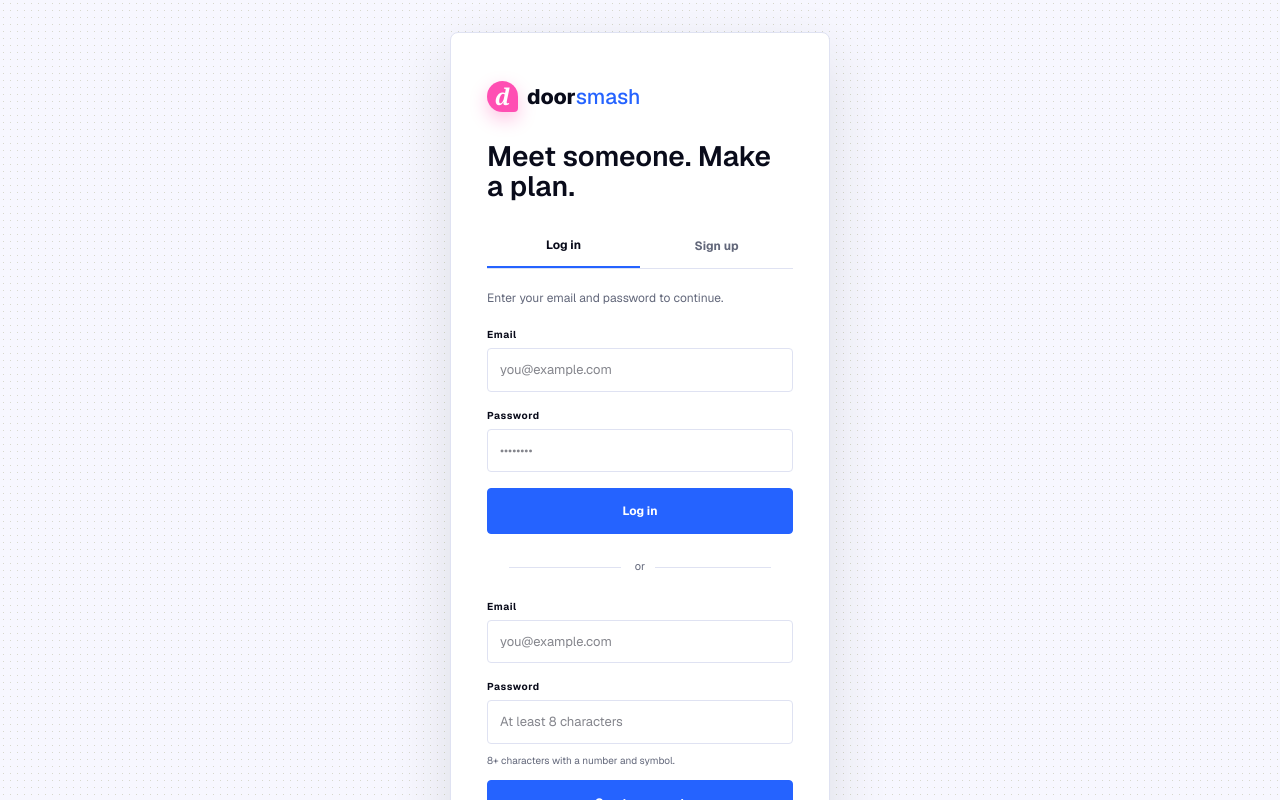
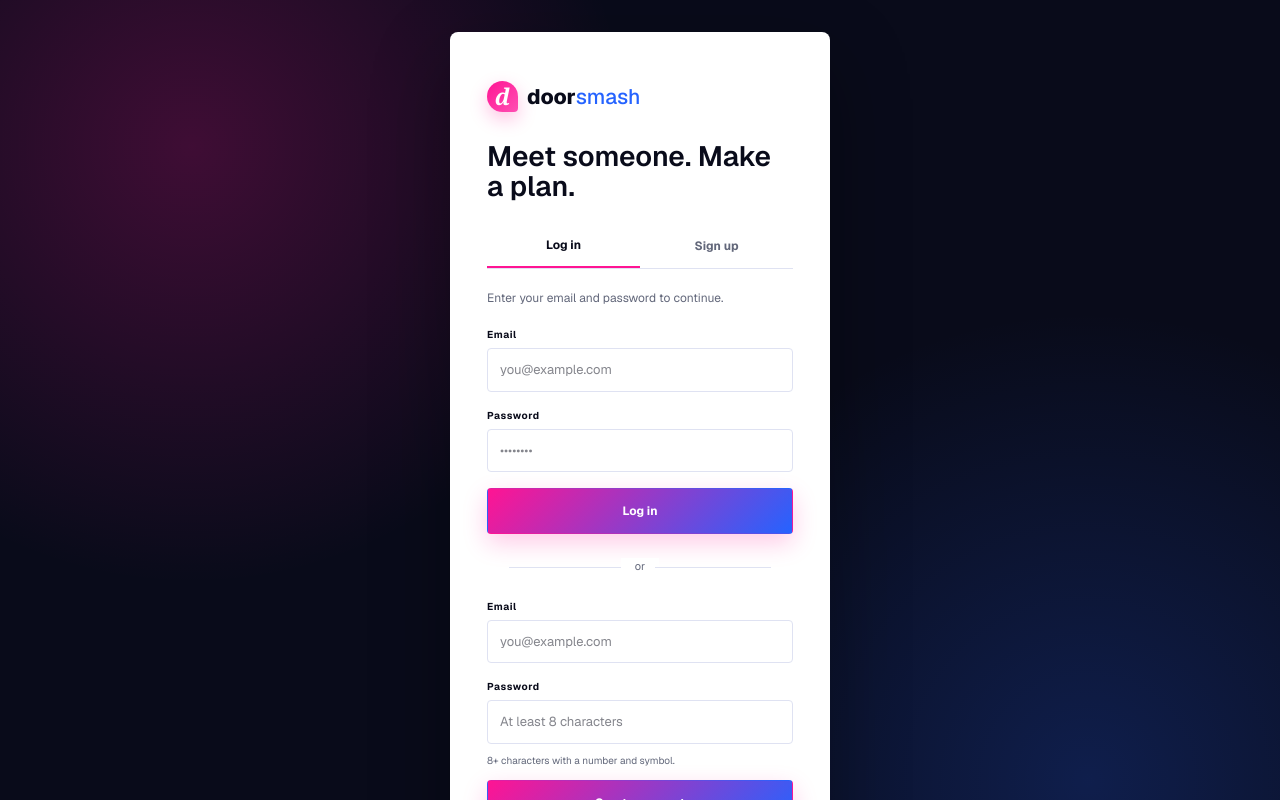
Before and after one commit to Bigsgotchu/doorsmash, a Next.js app: page /login in a window 1280 px wide. Shown: the top 800 px of the page. Built offline with nearby package versions, Linux system fonts and the light colour scheme; no server answers.

Commit message:
style: refresh DoorSmash with hot pink and electric blue brand

```diff
--- a/app/(auth)/login/auth.css
+++ b/app/(auth)/login/auth.css
@@ -4,7 +4,7 @@
   place-items: center;
   padding: 32px 16px;
   background: var(--paper);
-  background-image: radial-gradient(#d7d8cc 0.55px, transparent 0.55px);
+  background-image: radial-gradient(#cfd5ff 0.55px, transparent 0.55px);
   background-size: 7px 7px;
 }
 
@@ -161,7 +161,7 @@
 }
 
 .auth-submit:hover {
-  background: #173d2d;
+  background: #1b45c7;
   transform: translateY(-1px);
 }
 
@@ -235,3 +235,16 @@
     font-size: 24px;
   }
 }
+
+
+/* DoorSmash brand finish */
+.auth-shell { background: radial-gradient(circle at 15% 15%, rgb(255 20 147 / 22%), transparent 32%), radial-gradient(circle at 85% 80%, rgb(37 99 255 / 22%), transparent 35%), #090b1a; }
+.auth-card { border-color: rgb(255 255 255 / 14%); box-shadow: 0 28px 80px rgb(0 0 0 / 32%); }
+.auth-brand .brand-symbol { background: linear-gradient(135deg, #ff1493, #ff4fb3); color: #fff; }
+.auth-card h1 em { color: #2563ff; }
+.auth-tabs .tab.active { border-bottom-color: #ff1493; color: #090b1a; }
+.auth-submit { background: linear-gradient(135deg, #ff1493, #2563ff); border-color: transparent; box-shadow: 0 9px 25px rgb(255 20 147 / 22%); }
+.auth-submit:hover { background: linear-gradient(135deg, #e9007f, #1d4ed8); }
+.field-group input:focus-visible { outline-color: #ff4fb3; }
+.auth-link { color: #2563ff; }
+.auth-success { color: #2563ff; }
```
